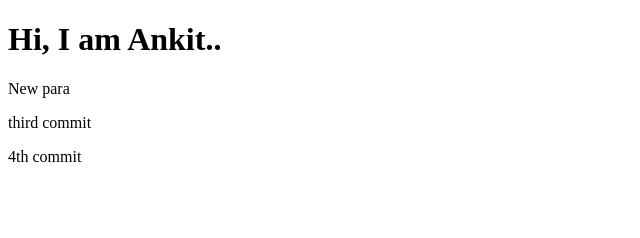
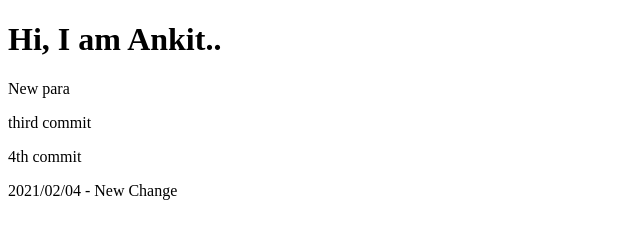
Before and after one commit to 4nkitS/Front-End-Web-UI-Frameworks-and-Tools-, a website: page gittest/index.html in a window 1280 px wide. Shown: the whole page, without its empty margins (0-640 px from the left). Drawn offline with Linux system fonts and the light colour scheme.

Commit message:
test new change

```diff
--- a/gittest/index.html
+++ b/gittest/index.html
@@ -8,5 +8,6 @@
         <p>New para</p>
         <p>third commit </p>
         <p>4th commit </p>
+        <p> 2021/02/04 - New Change </p>
     </body>
 </html>
```
